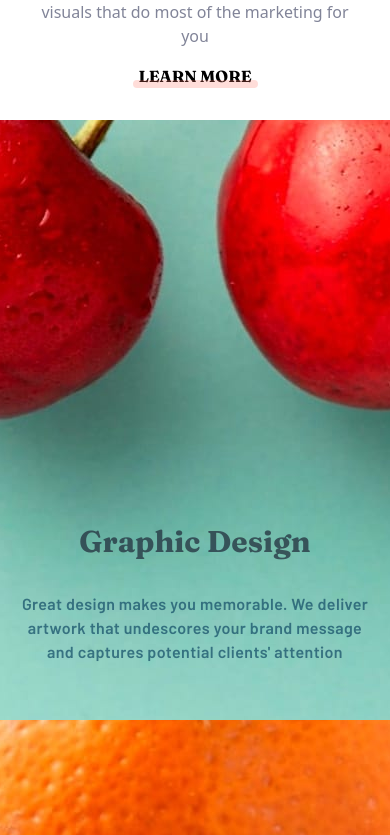
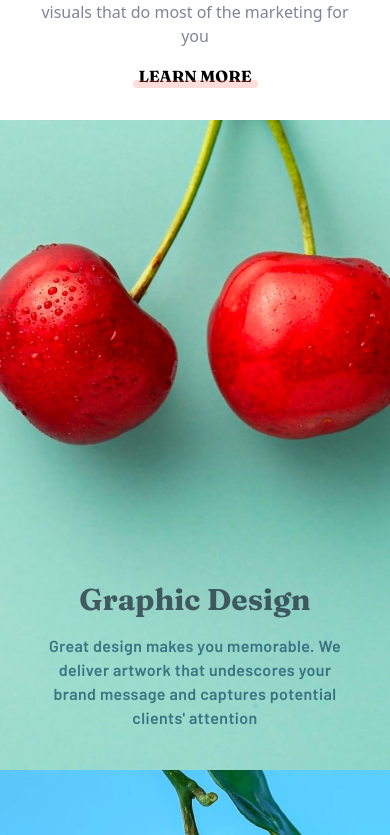
Before and after one commit to mdubelbeis/sunnyside-agency-landing-page, a React (Vite) app: page / in a window 390 px wide. Shown: the part 1689-2524 px from the top of the page. Built offline with nearby package versions, Linux system fonts and the light colour scheme.

Commit message:
corrected height and responsiveness

```diff
--- a/src/components/products/ProductDesign.jsx
+++ b/src/components/products/ProductDesign.jsx
@@ -1,9 +1,9 @@
 const ProductDesign = ({ title, description, bgImage }) => {
   return (
     <div
-      className={`${bgImage} bg-no-repeat bg-center bg-fit object-fit w-full h-[600px] flex justify-center items-end font-fraunces`}
+      className={`${bgImage} bg-no-repeat bg-top bg-cover object-fit md:w-6/12 h-[650px] lg:h-[800px] flex justify-center items-end font-fraunces`}
     >
-      <div className="space-y-8 p-4 text-center mb-10 opacity-75 sm:px-28 md:px-18 lg:px-32">
+      <div className="space-y-4 p-10 text-center opacity-75 md:px-18 lg:px-32">
         <h2 className="text-3xl text-very-dark-desaturated-blue">{title}</h2>
         <p className="text-md font-barlow leading-6 tracking-wide text-dark-blue font-light">
           {description}
```
